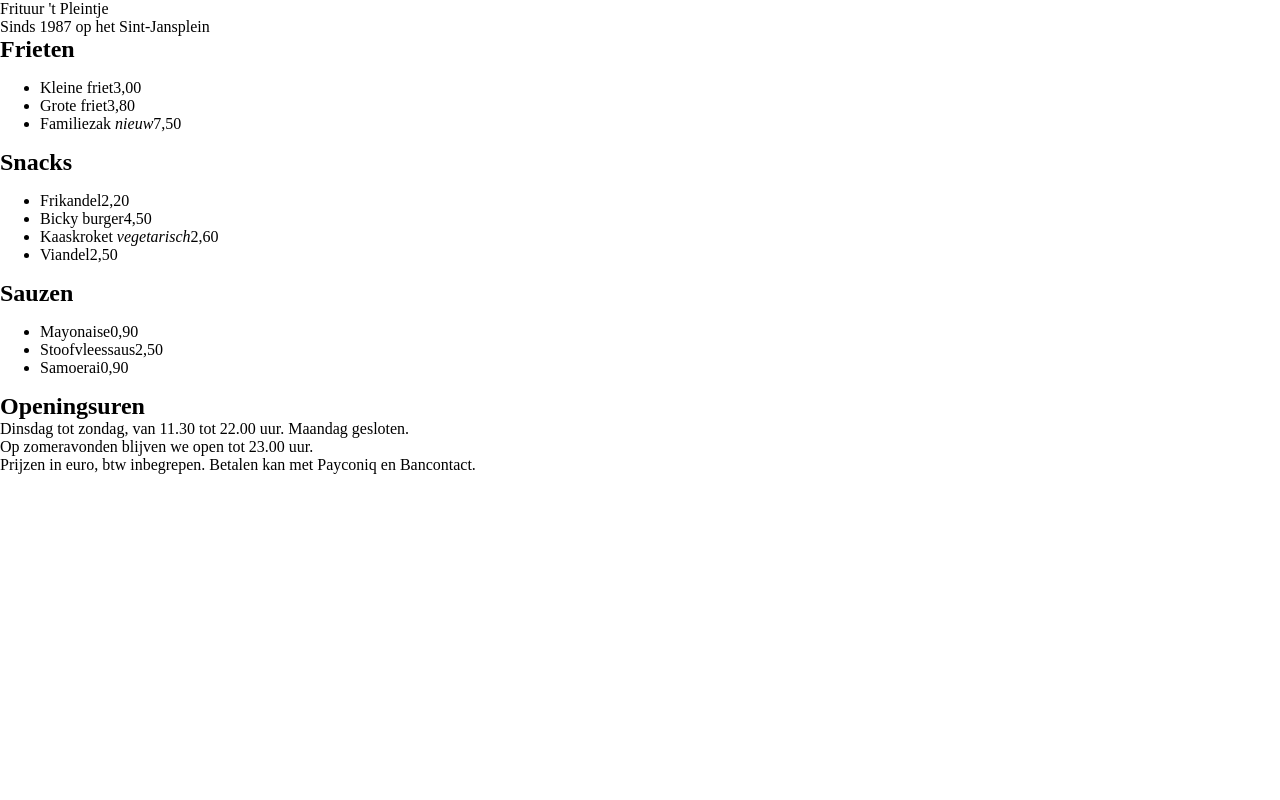
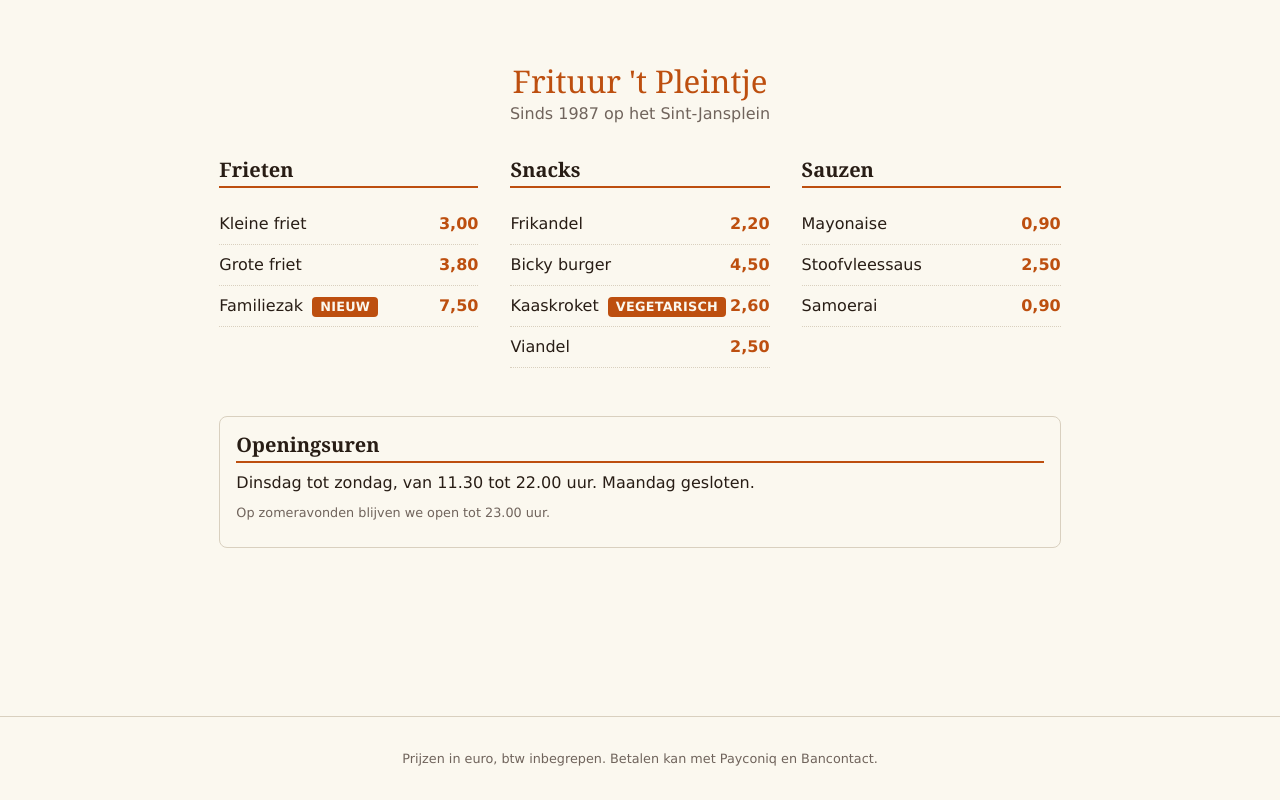
Before and after one commit to chairahmed81-sam/webtech, a plain HTML site: page labo-07/frituur/index.html in a window 1280 px wide. Drawn offline with Linux system fonts and the light colour scheme.

Commit message:
labo 7:frituur

```diff
--- a/labo-07/frituur/css/stijl.css
+++ b/labo-07/frituur/css/stijl.css
@@ -2,9 +2,148 @@
 
 /* === tokens: five colour roles in hsl (7.7) === */
 :root {
+            /* white mode*/
+
+color-scheme: light dark;
+--color-oppervlak: hsl(45 60% 96%);
+--color-inkt: hsl(25 30% 12%);
+--color-gedempt: hsl(25 10% 40%);
+--color-accent: hsl(22 85% 40%);
+--color-lijn: hsl(40 25% 80%);
+
+--font-heading: Georgia, serif;
+--font-label: Verdana, sans-serif;
+
+/* tekstschaal, ratio 1.25 */
+  --text-s: 0.8rem;
+  --text-m: 1rem;
+  --text-l: 1.25rem;
+  --text-xl: 1.563rem;
+  --text-xxl: 1.953rem;
+  --text-xxxl: 2.441rem;
+
+  /* witruimte */
+  --space-xs: 0.25rem;
+  --space-s: 0.5rem;
+  --space-m: 1rem;
+  --space-l: 2rem;
+  --space-xl: 4rem;
 
 }
 
 /* === base === */
 
+body {
+    line-height: 1.5;
+    font-family: var(--font-label);
+    display: grid;
+    grid-template-rows: auto 1fr auto;
+    min-height: 100svh;
+    background-color: var(--color-oppervlak);
+    color: var(--color-inkt);
+
+}
+
+h2 {
+    font-family: var(--font-heading);
+    font-size: var(--text-l);
+    line-height: 1.2;
+    border-bottom: 2px solid var(--color-accent);
+    padding-bottom: var(--space-xs);
+    margin-bottom: var(--space-s);
+}
+
+header {
+    text-align: center;
+    margin: var(--space-xl) 0 var(--space-l) 0;
+}
+
+p.naam {
+    font-family: var(--font-heading);
+    color: var(--color-accent);
+    line-height: 1.1;
+    font-size: var(--text-xxl);
+}
+
+p.slogan {
+    color: var(--color-gedempt);
+    margin-top: var(--space-xs);
+}
+
+main {
+    max-width: 56rem;
+    margin: 0 auto var(--space-l);
+    padding: 0 var(--space-m);
+    display: grid;
+    gap: var(--space-l);
+    grid-template-columns: repeat(auto-fit,minmax(16rem, 1fr));
+    align-content: start;
+}
+
+aside.info {
+    grid-column: 1 / -1;
+    border: 1px solid var(--color-lijn);
+    padding: var(--space-m);
+    border-radius: var(--space-s);
+}
+
+.menu {
+    list-style: none;
+    padding-left: 0;
+}
+
+.menu li {
+    display: flex;
+    justify-content: space-between;
+    padding: var(--space-s) 0;
+    border-bottom: 1px dotted var(--color-lijn);
+}
+
+span.prijs {
+    color: var(--color-accent);
+    font-weight: bold;
+}
+
+em.label {
+    background-color: var(--color-accent);
+    color: var(--color-oppervlak);
+    font-size: var(--text-s);
+    font-weight: bold;
+    letter-spacing: 0.02em;             /* ontwerper vraagt 0.08em; verkleind zodat "vegetarisch" past met Verdana */
+    padding: 0 var(--space-s);
+    text-transform: uppercase;
+    border-radius: var(--space-xs);
+    margin-left: var(--space-xs);       /* ontwerper vraagt s links ervan; verkleind zodat "vegetarisch" past met Verdana */
+    margin-right: var(--space-xs);      /* niet gevraagd door de ontwerper; toegevoegd voor ruimte tot de prijs */
+    font-style: normal;                 /* em staat standaard schuin; in het screenshot staat het label recht */
+    display: inline-block;              /* niet in de tekst van de ontwerper; uit het screenshot: label krijgt de volle regelhoogte */
+}
+
+.info p {
+    max-width: 65ch;
+    margin-bottom: var(--space-s);
+}
+
+p.gedempt {
+    color: var(--color-gedempt);
+    font-size: var(--text-s);
+}
+
+footer {
+    text-align: center;
+    color: var(--color-gedempt);
+    font-size: var(--text-s);
+    border-top: 1px solid var(--color-lijn);
+    padding: var(--space-l) 0;
+}
+
 /* === dark mode: tokens only (7.9) === */
+
+@media (prefers-color-scheme: dark) { :root {
+--color-oppervlak: hsl(25 15% 10%);
+--color-inkt: hsl(40 30% 92%);
+--color-gedempt: hsl(30 10% 70%);
+--color-accent: hsl(32 90% 62%);
+--color-lijn: hsl(25 10% 28%);
+}
+}
```
Also changed, not shown: 1 other file.
